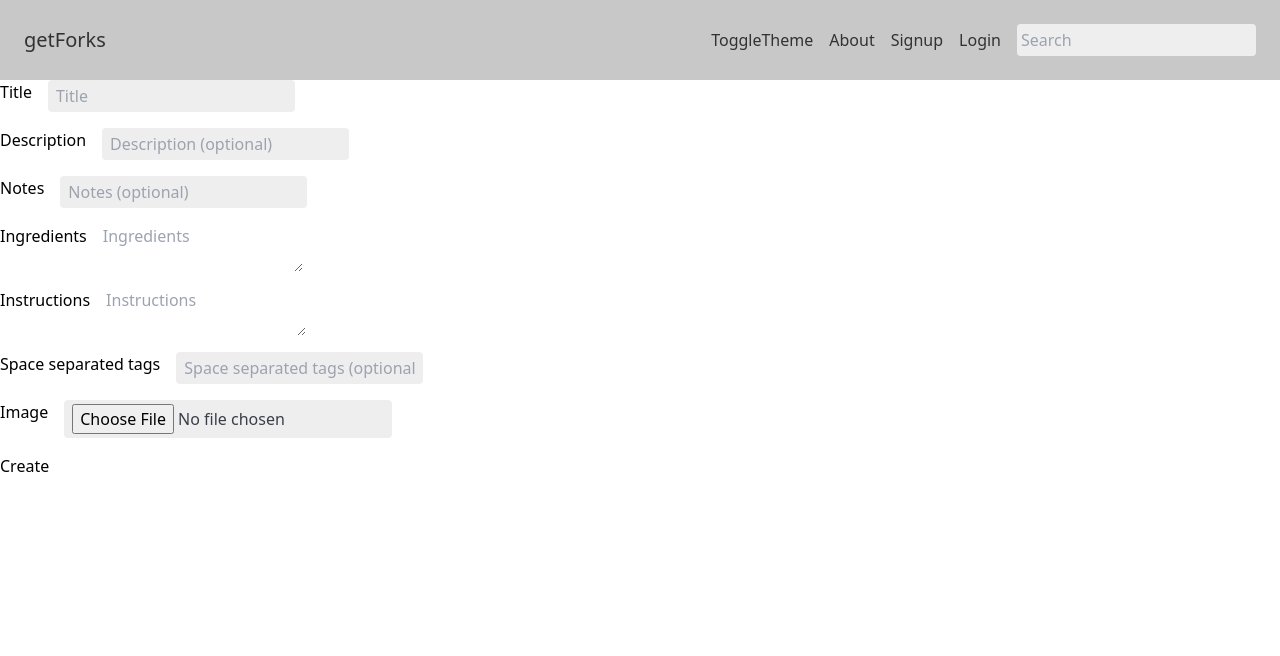
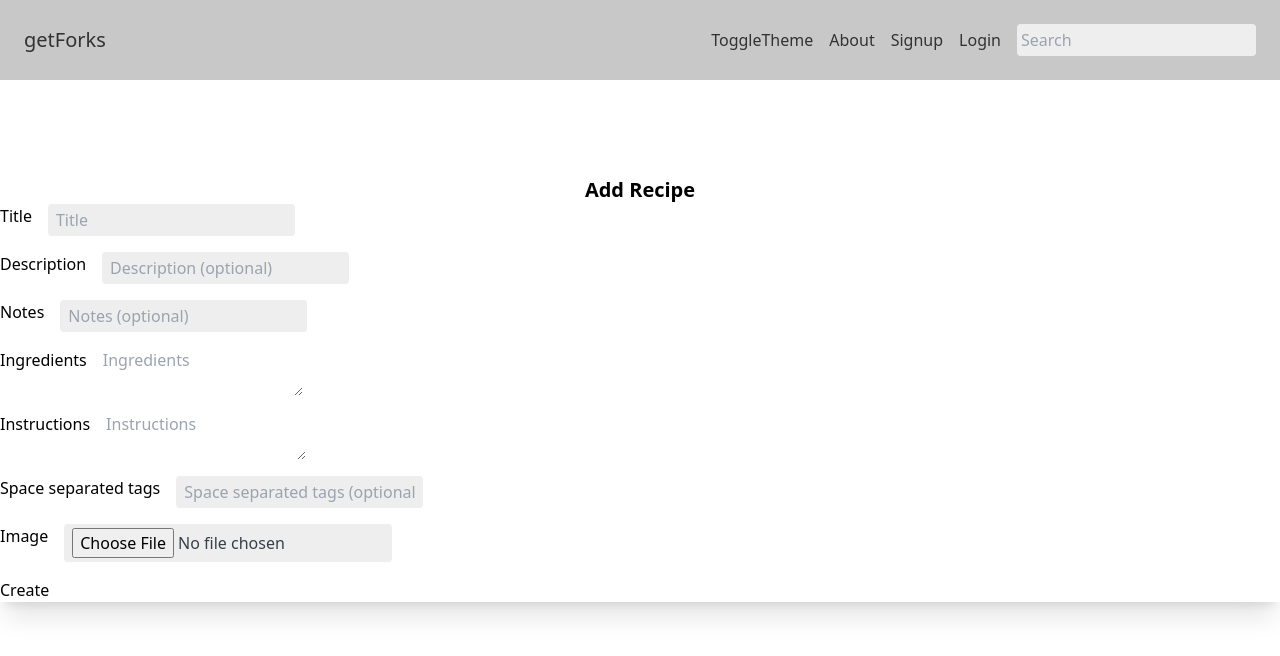
Before and after one commit to ned-park/getForks, a React (Vite) app: page /1/create in a window 1280 px wide. Shown: the top 656 px of the page. Built offline with nearby package versions, Linux system fonts and the light colour scheme.

Commit message:
feat: wrap Form in section and add title

```diff
--- a/src/routes/NewRecipe.jsx
+++ b/src/routes/NewRecipe.jsx
@@ -1,4 +1,4 @@
-import { useEffect, useState } from "react";
+import { useState } from "react";
 import { useNavigate } from "react-router-dom";
 import { useAuthContext } from "../hooks/useAuthContext";
 import Form from "../components/Form";
@@ -53,11 +53,14 @@ export default function NewRecipe() {
   };
 
   return (
+    <section className="shadow-xl mt-24 m-auto container flex flex-col">
+      <h2 className="text-xl font-bold text-center">Add Recipe</h2>
       <Form
         formData={formData}
         formItems={recipeFormItems}
         handleChange={handleChange}
         handleClick={handleClick}
       />
+    </section>
   );
 }
```
Lines whose indentation alone changed are shown as unchanged.
